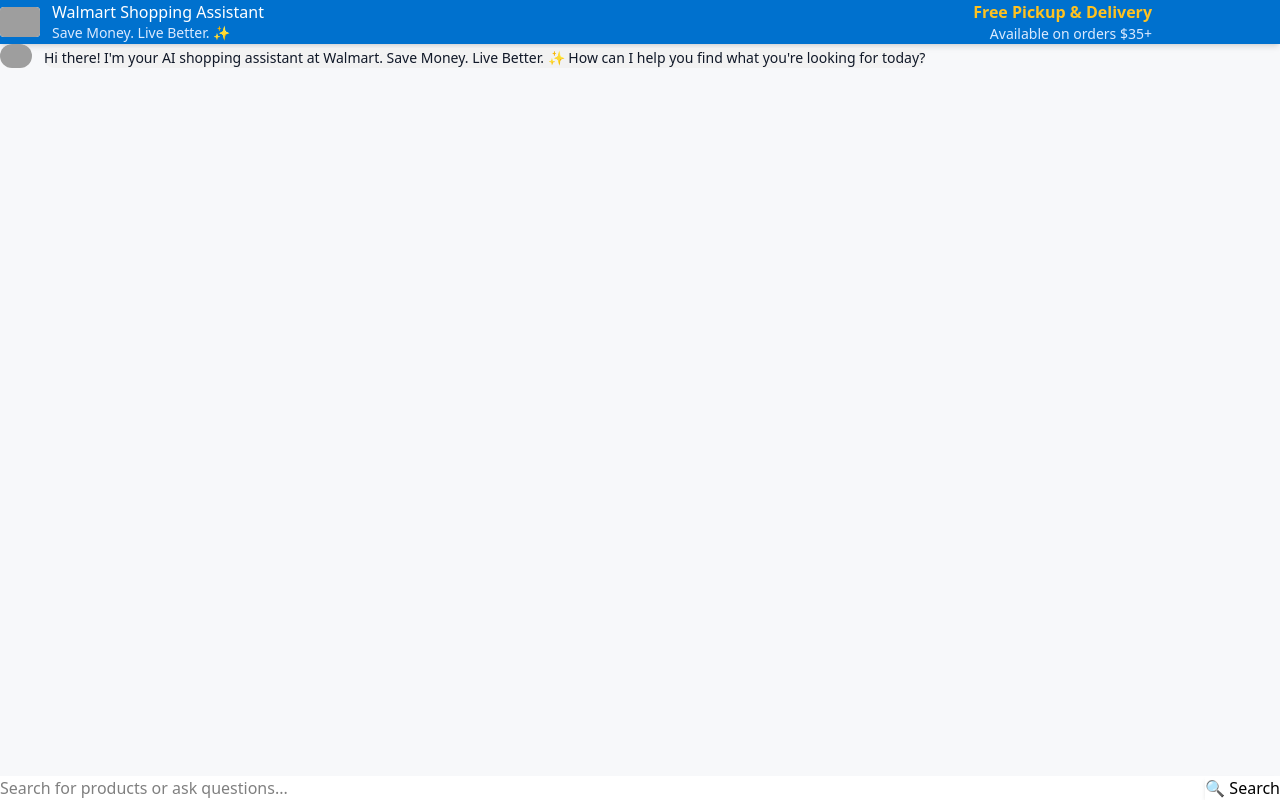
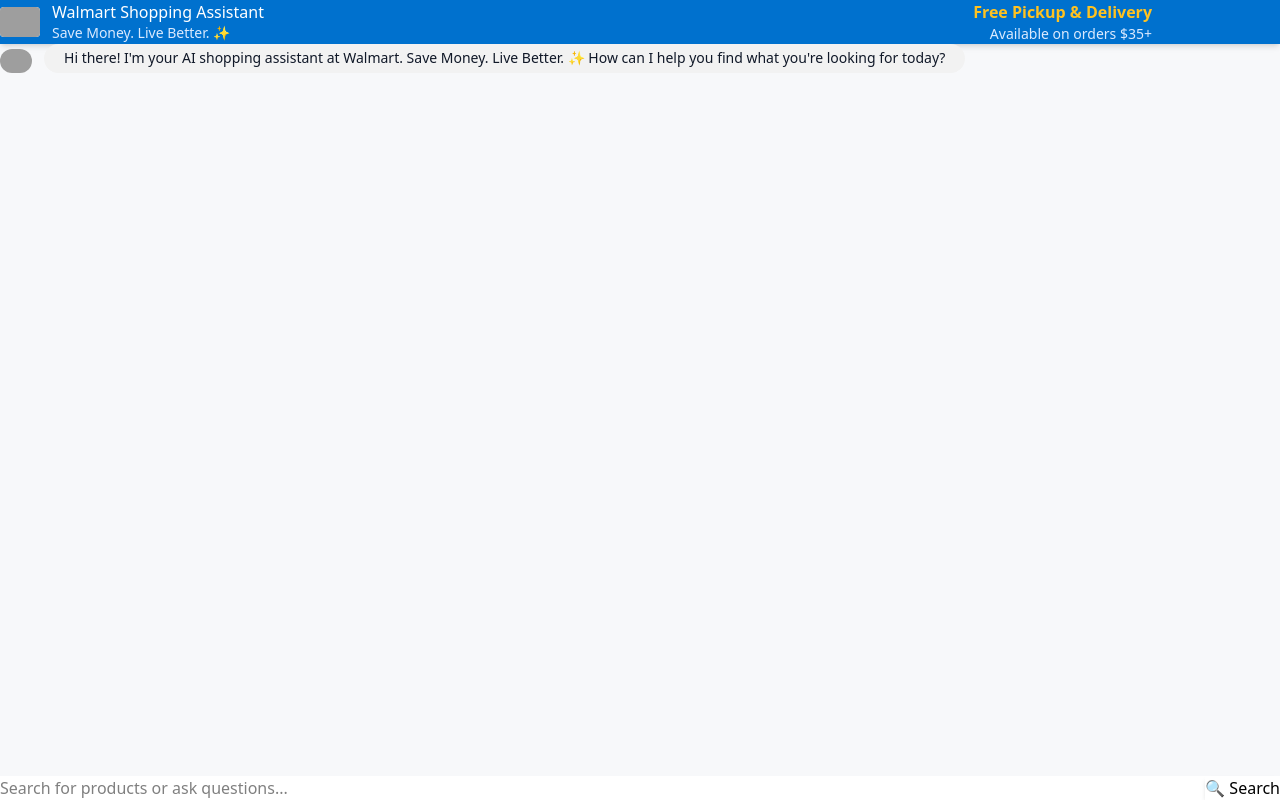
Before and after one commit to sanjanasvnit/walmart, a React (Vite) app: page / in a window 1280 px wide. Built offline with nearby package versions, Linux system fonts and the light colour scheme; grey boxes are pictures that could not be loaded.

Commit message:
Add custom styling to message bubble

```diff
--- a/src/components/MessageBubble.tsx
+++ b/src/components/MessageBubble.tsx
@@ -24,6 +24,11 @@
 
         {/* Bubble */}
         <div
+          style={{
+            lineHeight: "1.8rem",
+            paddingLeft: "2.5ch",
+            paddingRight: "2.5ch",
+          }}
           className={`
             px-4 py-3 text-sm rounded-2xl max-w-fit
             whitespace-pre-wrap break-words
```
